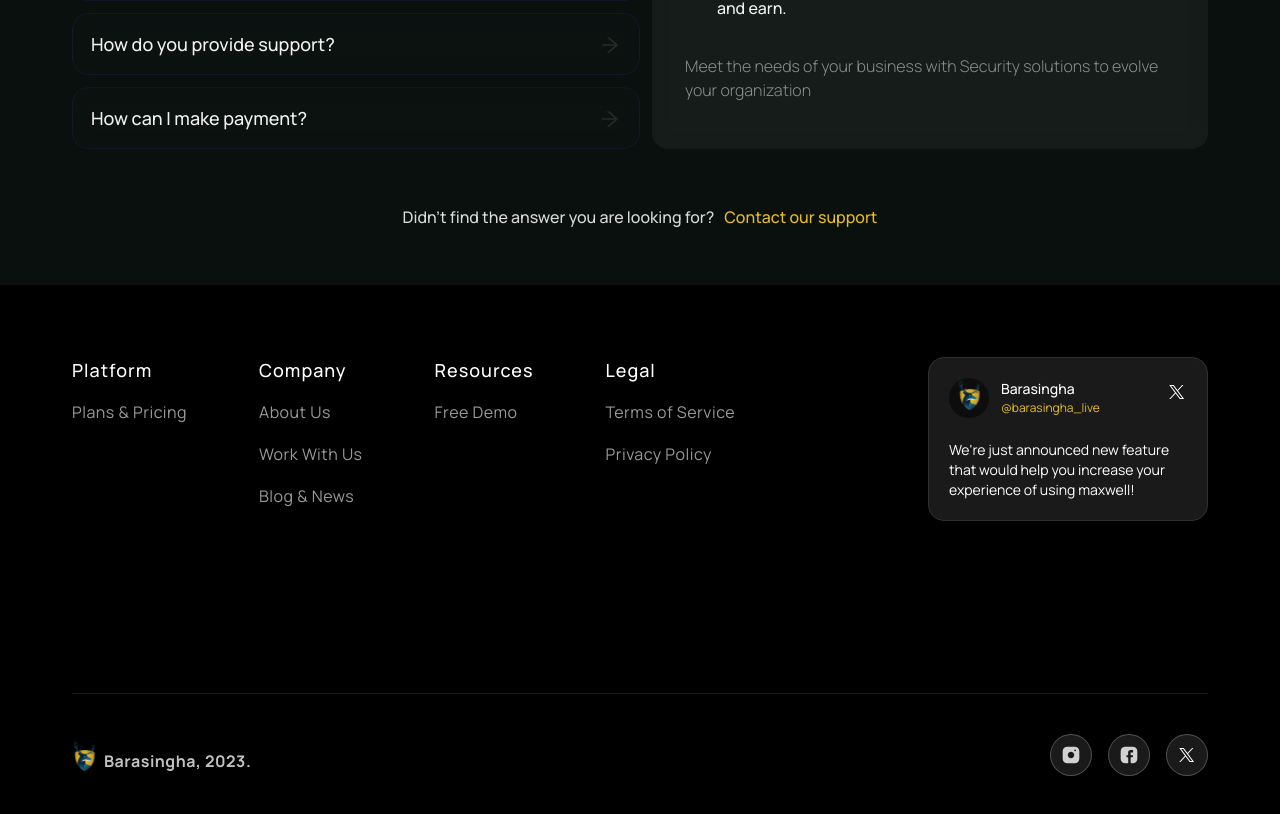
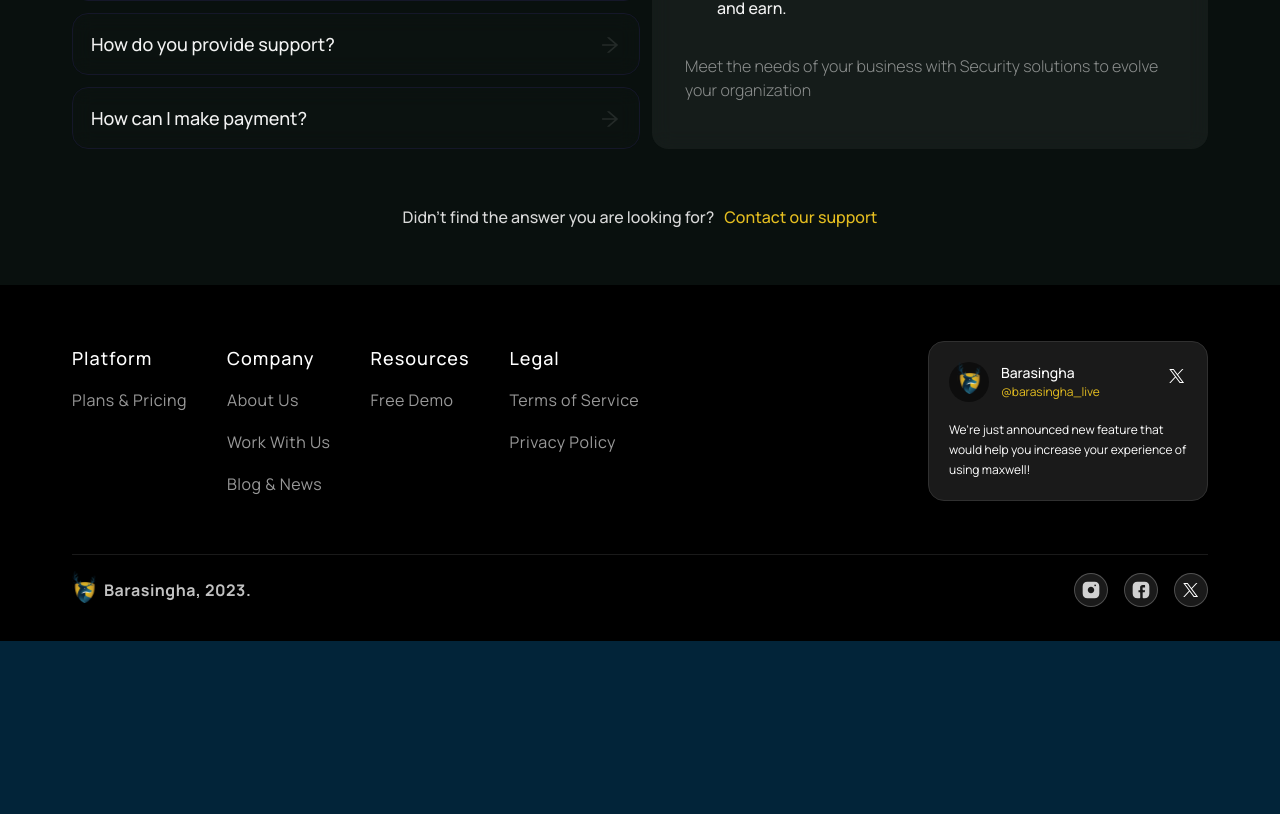
Before and after one commit to hiTushar/barasingha, a React (Create React App) app: page /casestudy in a window 1280 px wide. Shown: the part 1829-2643 px from the top of the page. After the commit the page ends 2470 px from the top, so only its background shows below. Built offline with nearby package versions, Linux system fonts and the light colour scheme; grey boxes are pictures that could not be loaded; the HTML template or start-up script is replaced by a standard one.

Commit message:
Make footer responsie

```diff
--- a/src/components/Footer.js
+++ b/src/components/Footer.js
@@ -10,8 +10,8 @@ import { Link } from "react-router-dom";
 
 export const Footer = ({ setShowContactUsModal = () => { } }) => {
   return (
-    <div className="footer_container">
-      <div className="footer_main">
+    <div className="footer">
+      <div className="footer_container">
         <div className="contents">
           <div className="section1">
             <div className="footer_category">
@@ -68,7 +68,6 @@ export const Footer = ({ setShowContactUsModal = () => { } }) => {
             </div>
           </div>
         </div>
-
         <div className="botton_bar">
           <div className="footer_line"></div>
           <div className="footer">
--- a/src/components/Footer.scss
+++ b/src/components/Footer.scss
@@ -1,74 +1,113 @@
 @import url("https://fonts.googleapis.com/css2?family=Manrope&display=swap");
 
+.footer {
+  background: #000;
+  width: 100%
+}
 .footer_container {
   width: 100%;
-  overflow-x: hidden;position: relative;
+  // width: auto;
+  // overflow-x: hidden;
+  max-width: 1200px !important;
+  height: max-content;
+  position: relative;
   background: #000;
   display: flex;
+  flex-direction: column;
   justify-content: center;
-  .footer_main {
-    padding-inline: 2rem;
-    width: auto;
+  // margin-inline: auto;
+  color: white;
+  position: relative;
+  padding: 56px 32px 32px 32px;
+
+  @media all and (min-width: 992px) {
+    margin-inline: 0px;
+
+  }
+
+  @media all and (min-width: 1200px) {
     margin-inline: auto;
-    max-width: 1200px !important;
+  }
+
+  .contents {
+    // box-sizing: border-box;
     width: 100%;
     display: flex;
     flex-direction: column;
-    color: white;
-    height: max-content;
-    position: relative;
-    overflow: hidden;
-    @media (max-width: 768px) {
-      max-width: 428px;
-      padding: 56px 32px 32px 32px;
+    justify-content: space-between;
+    align-items: center;
+    // padding: 72px 0px;
+    // align-items: flex-start;
+    gap: 72px;
+
+
+    @media all and (min-width: 768px) {
+      flex-direction: row;
+      gap: 0px;
+      justify-content: space-around;
     }
-    .contents {
-      box-sizing: border-box;
-      width: 100%;
-      display: flex;
+
+    @media all and (min-width: 992px) {
       justify-content: space-between;
-      padding: 72px 0px;
-      align-items: flex-start;
-      @media (max-width: 768px) {
-        padding: 0px;
-        flex-direction: column;
-        align-items: center;
+    }
+
+    .section1 {
+      display: grid;
+      grid-template-columns: 1fr;
       gap: 72px;
+
+      @media all and (min-width: 576px) {
+        grid-template-columns: 1fr 1fr;
       }
-      .section1 {
-        display: flex;
-        gap: 72px;
-        margin-right: 30px;
-        @media (max-width: 768px) {
-          flex-direction: column;
-          margin-right: 0px;
-          align-items: center;
-          text-align: center;
+
+      @media all and (min-width: 768px) {
+        // margin-inline: auto
       }
+
+      @media all and (min-width: 992px) {
+        grid-template-columns: repeat(4, minmax(auto, max-content));
+        gap: 40px;
+
+      }
+
+      @media all and (min-width: 1200px) {
+        margin-inline: 0px;
+      }
+
       .footer_category {
         .links_column {
           color: #fff;
           font-family: Manrope;
           font-size: 18px;
           font-weight: 500;
+          text-align: center;
           margin-bottom: 16px;
           letter-spacing: 1px;
+
+          @media all and (min-width: 576px) {
+            text-align: left;
+          }
         }
         .links_container {
           display: flex;
           flex-direction: column;
+          align-items: center;
           gap: 18px;
           .link {
             color: rgba(255, 255, 255, 0.6) !important;
-              font-family: Manrope;
-              font-size: 16px;
             font-weight: 400;
             cursor: pointer;
             letter-spacing: 0.5px;
-              @media (max-width: 768px) {
             font-size: 14px;
+            @media all and (min-width: 992px) {
+              font-size: 16px;
             }
           }
+
+          @media all and (min-width: 576px) {
+            align-items: flex-start;
+          }
+
         }
       }
     }
@@ -82,9 +121,9 @@
       flex-direction: column;
       gap: 22px;
       box-sizing: border-box;
-        @media (max-width: 768px) {
+      // @media (max-width: 768px) {
         gap: 18px;
-        }
+      // }
       .tweet_sec_1 {
         display: flex;
         justify-content: space-between;
@@ -131,9 +170,9 @@
         font-size: 14px;
         font-weight: 400;
         line-height: 20px;
-          @media (max-width: 768px) {
+        // @media (max-width: 768px) {
           font-size: 12px;
-          }
+        // }
       }
     }
   }
@@ -141,20 +180,20 @@
   .botton_bar {
     margin-top: 100px;
     margin-bottom: 40px;
-      @media (max-width: 768px) {
+    // @media (max-width: 768px) {
       margin-top: 53px;
       margin-bottom: 0px;
       padding: 0px;
-      }
+    // }
     .footer_line {
       max-width: 1280px;
       height: 1px;
       opacity: 0.1;
       background: #fff;
       margin-bottom: 40px;
-        @media (max-width: 768px) {
+      // @media (max-width: 768px) {
         margin-bottom: 16px;
-        }
+      // }
     }
     .footer {
       display: flex;
@@ -166,13 +205,30 @@
         align-items: center;
         gap: 8px;
         cursor: pointer;
+
+        div {
+          img {
+            // @media all and (min-width: 400px) {
+              vertical-align: initial;
+            // }
+          }
+        }
         .year {
-            padding-top: 12px;
+          // padding-top: 12px;
           color: rgba(242, 242, 242, 0.8);
           font-family: Manrope;
-            font-size: 16px;
+          font-size: 12px;
           font-weight: 600;
           letter-spacing: 0.5px;
+
+          padding-top: 0px;
+          @media all and (min-width: 400px) {
+            font-size: 14px;
+          }
+
+          @media all and (min-width: 992px) {
+            font-size: 16px;
+          }
         }
       }
       .social_logo {
@@ -183,9 +239,9 @@
           border: 1px solid rgba(255, 255, 255, 0.24);
           background: rgba(255, 255, 255, 0.1);
           padding: 10px;
-            @media (max-width: 768px) {
+          // @media (max-width: 768px) {
             padding: 6px;
-            }
+          // }
           cursor: pointer;
           .logo_container {
             display: flex;
@@ -197,7 +253,6 @@
     }
   }
 }
-}
 
 a{
   color: rgba(255, 255, 255, 0.6) !important;
```
Lines whose indentation alone changed are shown as unchanged.
